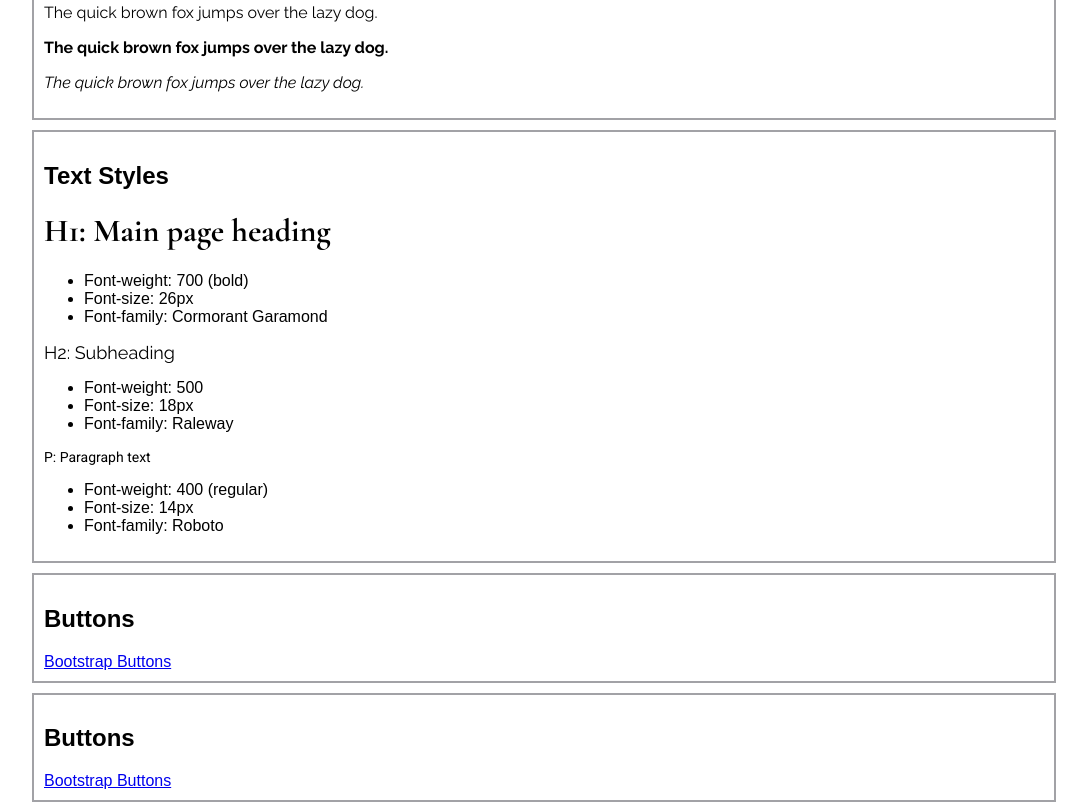
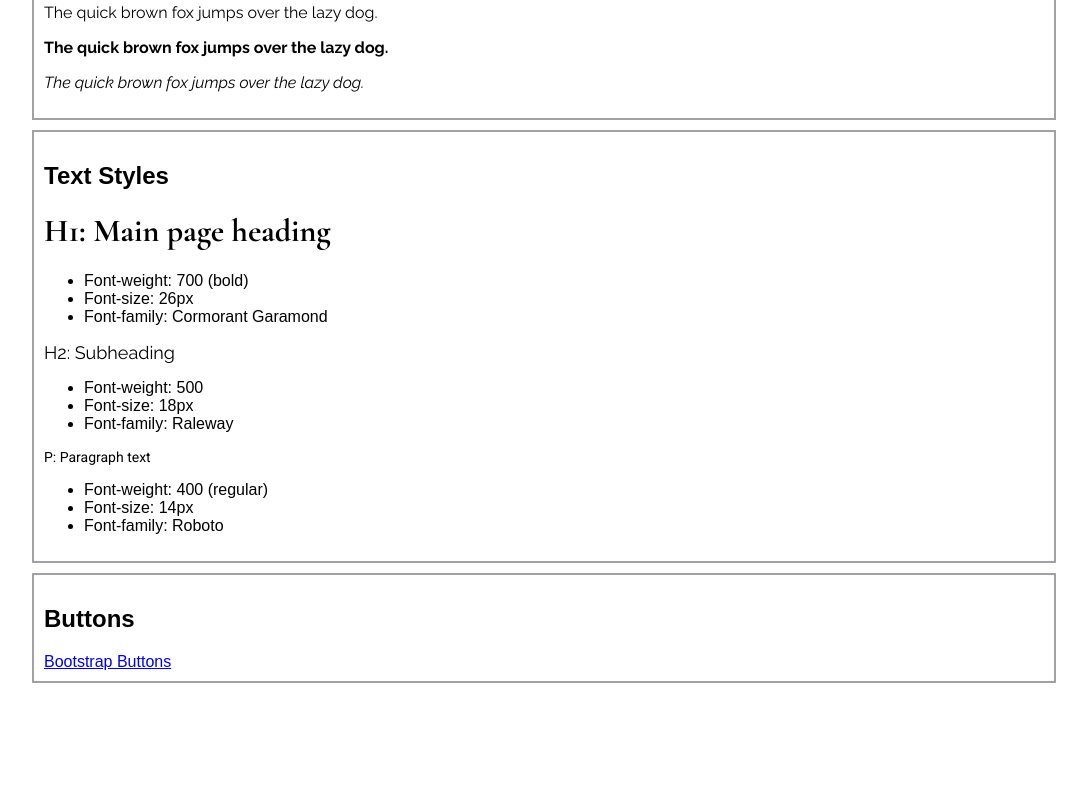
Before and after one commit to gus27edu/gus27edu.github.io, a plain HTML site: page index.html in a window 1280 px wide. Shown: the part 1271-2083 px from the top of the page, without its empty margins (96-1183 px from the left). After the commit the page ends 1964 px from the top, so only its background shows below. Drawn offline with nearby package versions, Linux system fonts and the light colour scheme.

Commit message:
Update index.html

```diff
--- a/index.html
+++ b/index.html
@@ -99,10 +99,6 @@
         <h2>Buttons</h2>
         <a href="https://getbootstrap.com/docs/4.0/components/buttons/">Bootstrap Buttons</a>
     </div>
-    <div class="container">
-        <h2>Buttons</h2>
-        <a href="https://getbootstrap.com/docs/4.0/components/buttons/">Bootstrap Buttons</a>
-    </div>
 </body>
 
 </html>
```
